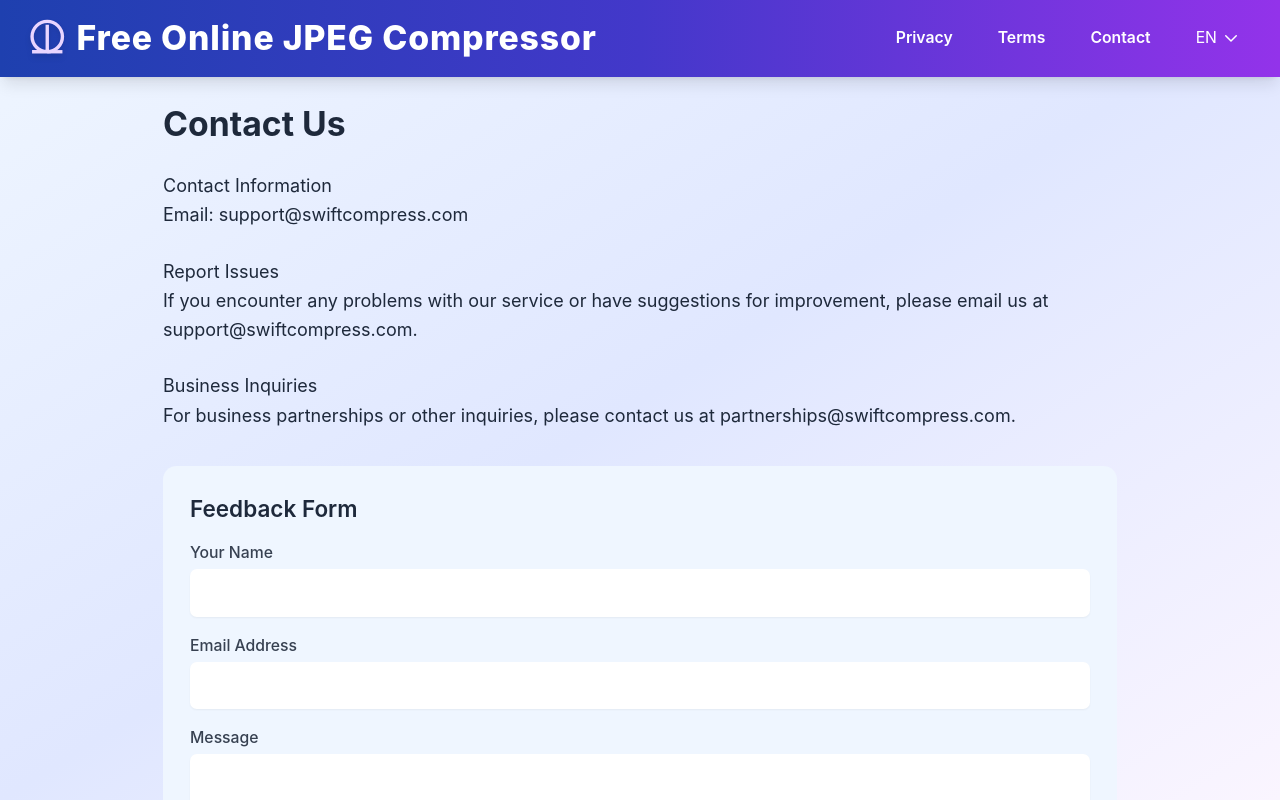
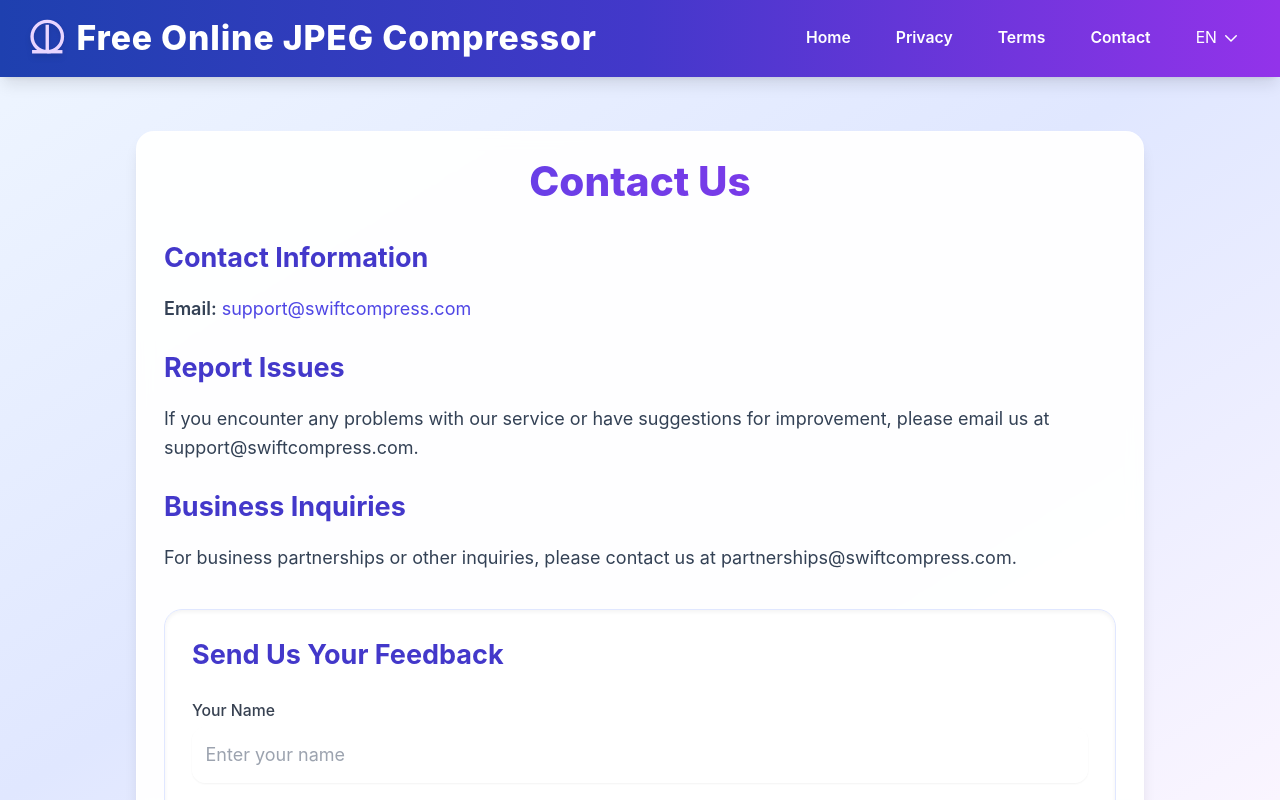
Before and after one commit to codewith-swapnil/compress-jpeg, a React (Vite) app: page /contact in a window 1280 px wide. Shown: the top 800 px of the page. Built offline with nearby package versions, Linux system fonts and the light colour scheme.

Commit message:
updated css all pages

```diff
--- a/src/components/MainLayout.jsx
+++ b/src/components/MainLayout.jsx
@@ -18,6 +18,7 @@
   return (
     <div className="min-h-screen flex flex-col">
       <header className="relative">
+        {/* Main Navigation Bar */}
         <nav className="w-full bg-gradient-to-r from-blue-800 via-indigo-700 to-purple-600 py-4 px-6 text-white text-center shadow-lg flex justify-between items-center sticky top-0 z-40 backdrop-blur-md bg-opacity-90">
           <Link to="/" className="font-extrabold tracking-wide text-2xl md:text-3xl flex items-center gap-2" onClick={closeMobileMenu}>
             <svg
@@ -35,6 +36,14 @@
 
           {/* Desktop Navigation Links */}
           <div className="hidden md:flex items-center gap-4">
+            {/* Added Home Link for Desktop */}
+            <Link
+              to="/"
+              className="text-white hover:bg-white/20 font-semibold px-3 py-1 rounded-lg transition-all duration-300 focus:outline-none focus:ring-2 focus:ring-white text-sm"
+              onClick={closeMobileMenu} // Ensure it closes if somehow clicked while menu is open
+            >
+              {t("home", "Home")}
+            </Link>
             <Link
               to="/privacy-policy"
               className="text-white hover:bg-white/20 font-semibold px-3 py-1 rounded-lg transition-all duration-300 focus:outline-none focus:ring-2 focus:ring-white text-sm"
@@ -94,12 +103,13 @@
 
         {/* Mobile Menu Overlay */}
         {isMobileMenuOpen && (
-          <div className="md:hidden fixed inset-0 bg-black bg-opacity-70 z-30 flex justify-end" onClick={closeMobileMenu}>
-            <div className="w-full max-w-xs bg-white text-slate-800 shadow-lg py-6 px-4 flex flex-col items-start gap-4 animate-slide-in-right relative" onClick={(e) => e.stopPropagation()}>
+          <div className="md:hidden fixed inset-0 bg-black bg-opacity-70 z-50 flex justify-end" onClick={closeMobileMenu}>
+            {/* Mobile Menu Content Panel */}
+            <div className="w-full max-w-xs bg-gradient-to-br from-blue-900 via-indigo-900 to-purple-800 text-white shadow-lg py-6 px-4 flex flex-col items-start animate-slide-in-right relative h-full overflow-y-auto" onClick={(e) => e.stopPropagation()}>
               {/* Close Button inside mobile menu */}
               <button
                 onClick={closeMobileMenu}
-                className="absolute top-4 right-4 text-gray-600 hover:text-gray-900 focus:outline-none focus:ring-2 focus:ring-indigo-500 p-2 rounded-md"
+                className="absolute top-4 right-4 text-white hover:text-gray-300 focus:outline-none focus:ring-2 focus:ring-white p-2 rounded-md"
                 aria-label="Close navigation menu"
               >
                 <svg
@@ -119,31 +129,41 @@
               </button>
 
               {/* Mobile Menu Links */}
-              <div className="mt-8 w-full"> {/* Added margin top to prevent overlap with close button */}
+              <div className="pt-16 w-full flex flex-col gap-2">
+                {/* Added Home Link for Mobile */}
+                <Link
+                  to="/"
+                  className="block w-full text-left py-3 px-4 rounded-lg hover:bg-white/10 transition-colors duration-200 text-lg font-medium"
+                  onClick={closeMobileMenu}
+                >
+                  {t("home", "Home")}
+                </Link>
                 <Link
                   to="/privacy-policy"
-                  className="block w-full text-left py-3 px-4 rounded-lg hover:bg-indigo-100 transition-colors duration-200 text-lg font-medium"
+                  className="block w-full text-left py-3 px-4 rounded-lg hover:bg-white/10 transition-colors duration-200 text-lg font-medium"
                   onClick={closeMobileMenu}
                 >
                   {t("privacy_policy", "Privacy")}
                 </Link>
                 <Link
                   to="/terms"
-                  className="block w-full text-left py-3 px-4 rounded-lg hover:bg-indigo-100 transition-colors duration-200 text-lg font-medium"
+                  className="block w-full text-left py-3 px-4 rounded-lg hover:bg-white/10 transition-colors duration-200 text-lg font-medium"
                   onClick={closeMobileMenu}
                 >
                   {t("terms", "Terms")}
                 </Link>
                 <Link
                   to="/contact"
-                  className="block w-full text-left py-3 px-4 rounded-lg hover:bg-indigo-100 transition-colors duration-200 text-lg font-medium"
+                  className="block w-full text-left py-3 px-4 rounded-lg hover:bg-white/10 transition-colors duration-200 text-lg font-medium"
                   onClick={closeMobileMenu}
                 >
                   {t("contact", "Contact")}
                 </Link>
               </div>
+              {/* Language Selector in Mobile Menu */}
               <div className="w-full mt-4">
-                <LanguageSelector />
+                {/* To ensure LanguageSelector matches, you might need to adjust its internal styling if it's not transparent */}
+                <LanguageSelector className="w-full" />
               </div>
             </div>
           </div>
--- a/src/pages/Contact.jsx
+++ b/src/pages/Contact.jsx
@@ -6,79 +6,86 @@
   const { t } = useTranslation();
 
   return (
-    <div className="max-w-4xl mx-auto p-6">
+    <div className="flex justify-center items-center py-12 px-4 sm:px-6 lg:px-8"> {/* Centering container */}
       <Helmet>
         <title>{t("contact_title", "Contact Us")} - SwiftCompress</title>
         <meta name="description" content={t("contact_meta_description", "Get in touch with the SwiftCompress team")} />
       </Helmet>
 
-      <h1 className="text-3xl font-bold mb-6">{t("contact_us", "Contact Us")}</h1>
+      <div className="card max-w-4xl w-full"> {/* Apply the 'card' class here */}
+        <h1 className="text-4xl font-extrabold mb-8 text-center text-gradient"> {/* Larger, gradient heading */}
+          {t("contact_us", "Contact Us")}
+        </h1>
 
-      <div className="prose max-w-none">
-        <h2>{t("contact_info", "Contact Information")}</h2>
-        <p>
-          {t("contact_email", "Email")}: support@swiftcompress.com
+        <div className="prose max-w-none text-slate-700 leading-relaxed"> {/* Adjusted prose for better text appearance */}
+          <h2 className="text-2xl font-bold mb-4 text-indigo-700">{t("contact_info", "Contact Information")}</h2>
+          <p className="mb-4">
+            <span className="font-semibold">{t("contact_email", "Email")}:</span> <a href="mailto:support@swiftcompress.com" className="text-indigo-600 hover:underline">support@swiftcompress.com</a>
           </p>
 
-        <h2 className="mt-6">{t("report_issues", "Report Issues")}</h2>
-        <p>
+          <h2 className="text-2xl font-bold mt-6 mb-4 text-indigo-700">{t("report_issues", "Report Issues")}</h2>
+          <p className="mb-4">
             {t("report_issues_detail",
               "If you encounter any problems with our service or have suggestions for improvement, please email us at support@swiftcompress.com.")}
           </p>
 
-        <h2 className="mt-6">{t("business_inquiries", "Business Inquiries")}</h2>
-        <p>
+          <h2 className="text-2xl font-bold mt-6 mb-4 text-indigo-700">{t("business_inquiries", "Business Inquiries")}</h2>
+          <p className="mb-4">
             {t("business_inquiries_detail",
               "For business partnerships or other inquiries, please contact us at partnerships@swiftcompress.com.")}
           </p>
 
-        <div className="mt-8 p-6 bg-blue-50 rounded-xl">
-          <h3 className="text-xl font-semibold mb-4">{t("feedback_header", "Feedback Form")}</h3>
-          <form className="space-y-4">
+          <div className="mt-8 p-6 bg-white/80 backdrop-blur-sm rounded-2xl shadow-inner border border-indigo-100"> {/* Styled feedback form container */}
+            <h3 className="text-2xl font-bold mb-6 text-indigo-700">{t("feedback_header", "Send Us Your Feedback")}</h3>
+            <form className="space-y-6"> {/* Increased spacing */}
               <div>
-              <label htmlFor="name" className="block text-sm font-medium text-gray-700">
+                <label htmlFor="name" className="block text-sm font-medium text-gray-700 mb-1">
                   {t("form_name", "Your Name")}
                 </label>
                 <input
                   type="text"
                   id="name"
-                className="mt-1 block w-full rounded-md border-gray-300 shadow-sm focus:border-indigo-500 focus:ring-indigo-500 p-2"
+                  className="mt-1 block w-full rounded-xl border-gray-300 shadow-sm focus:border-indigo-500 focus:ring-indigo-500 p-3 transition-all duration-200 ease-in-out bg-white/70" // Added rounded-xl, p-3, transition, bg-white/70
+                  placeholder={t("form_name_placeholder", "Enter your name")}
                 />
               </div>
 
               <div>
-              <label htmlFor="email" className="block text-sm font-medium text-gray-700">
+                <label htmlFor="email" className="block text-sm font-medium text-gray-700 mb-1">
                   {t("form_email", "Email Address")}
                 </label>
                 <input
                   type="email"
                   id="email"
-                className="mt-1 block w-full rounded-md border-gray-300 shadow-sm focus:border-indigo-500 focus:ring-indigo-500 p-2"
+                  className="mt-1 block w-full rounded-xl border-gray-300 shadow-sm focus:border-indigo-500 focus:ring-indigo-500 p-3 transition-all duration-200 ease-in-out bg-white/70" // Added rounded-xl, p-3, transition, bg-white/70
+                  placeholder={t("form_email_placeholder", "your.email@example.com")}
                   required
                 />
               </div>
 
               <div>
-              <label htmlFor="message" className="block text-sm font-medium text-gray-700">
+                <label htmlFor="message" className="block text-sm font-medium text-gray-700 mb-1">
                   {t("form_message", "Message")}
                 </label>
                 <textarea
                   id="message"
-                rows="4"
-                className="mt-1 block w-full rounded-md border-gray-300 shadow-sm focus:border-indigo-500 focus:ring-indigo-500 p-2"
+                  rows="5" // Increased rows for more space
+                  className="mt-1 block w-full rounded-xl border-gray-300 shadow-sm focus:border-indigo-500 focus:ring-indigo-500 p-3 transition-all duration-200 ease-in-out bg-white/70" // Added rounded-xl, p-3, transition, bg-white/70
+                  placeholder={t("form_message_placeholder", "Tell us what's on your mind...")}
                   required
                 ></textarea>
               </div>
 
               <button
                 type="submit"
-              className="inline-flex justify-center py-2 px-4 border border-transparent shadow-sm text-sm font-medium rounded-md text-white bg-indigo-600 hover:bg-indigo-700 focus:outline-none focus:ring-2 focus:ring-offset-2 focus:ring-indigo-500"
+                className="btn btn-primary w-full sm:w-auto" // Applied btn and btn-primary classes, full width on small screens
               >
-              {t("form_submit", "Submit")}
+                {t("form_submit", "Submit Feedback")}
               </button>
             </form>
           </div>
         </div>
       </div>
+    </div>
   );
 }
--- a/src/pages/PrivacyPolicy.jsx
+++ b/src/pages/PrivacyPolicy.jsx
@@ -6,41 +6,44 @@
   const { t } = useTranslation();
 
   return (
-    <div className="max-w-4xl mx-auto p-6">
+    <div className="flex justify-center items-center py-12 px-4 sm:px-6 lg:px-8"> {/* Centering container */}
       <Helmet>
         <title>{t("privacy_policy_title", "Privacy Policy")} - SwiftCompress</title>
         <meta name="description" content={t("privacy_meta_description", "Learn about our privacy practices and how we handle your data")} />
       </Helmet>
 
-      <h1 className="text-3xl font-bold mb-6">{t("privacy_policy", "Privacy Policy")}</h1>
+      <div className="card max-w-4xl w-full"> {/* Apply the 'card' class here */}
+        <h1 className="text-4xl font-extrabold mb-8 text-center text-gradient"> {/* Larger, gradient heading */}
+          {t("privacy_policy", "Privacy Policy")}
+        </h1>
 
-      <div className="prose max-w-none">
-        <h2>{t("privacy_intro_header", "Introduction")}</h2>
-        <p>
+        <div className="prose max-w-none text-slate-700 leading-relaxed"> {/* Adjusted prose for better text appearance */}
+          <h2 className="text-2xl font-bold mb-4 text-indigo-700">{t("privacy_intro_header", "Introduction")}</h2>
+          <p className="mb-4">
             {t("privacy_intro",
               "SwiftCompress is committed to protecting your privacy. This Privacy Policy explains how we handle your data when you use our service.")}
           </p>
 
-        <h2>{t("data_collection", "Data Collection")}</h2>
-        <p>
+          <h2 className="text-2xl font-bold mb-4 text-indigo-700">{t("data_collection", "Data Collection")}</h2>
+          <p className="mb-4">
             {t("data_collection_detail",
               "Our image compression tool processes your images entirely in your browser. We do not upload, store, or collect any of your images or personal data.")}
           </p>
 
-        <h2>{t("analytics", "Analytics")}</h2>
-        <p>
+          <h2 className="text-2xl font-bold mb-4 text-indigo-700">{t("analytics", "Analytics")}</h2>
+          <p className="mb-4">
             {t("analytics_detail",
               "We may use anonymous analytics to understand usage patterns and improve our service. This does not include any personal information.")}
           </p>
 
-        <h2>{t("ads", "Advertising")}</h2>
-        <p>
+          <h2 className="text-2xl font-bold mb-4 text-indigo-700">{t("ads", "Advertising")}</h2>
+          <p className="mb-4">
             {t("ads_detail",
               "We display ads using Google AdSense. These ads may use cookies to personalize content. You can control ad personalization through your Google account settings.")}
           </p>
 
-        <h2>{t("changes", "Changes to This Policy")}</h2>
-        <p>
+          <h2 className="text-2xl font-bold mb-4 text-indigo-700">{t("changes", "Changes to This Policy")}</h2>
+          <p className="mb-4">
             {t("changes_detail",
               "We may update this Privacy Policy periodically. We will notify you of any changes by posting the new policy on this page.")}
           </p>
@@ -50,5 +53,6 @@
           </p>
         </div>
       </div>
+    </div>
   );
 }
--- a/src/pages/Terms.jsx
+++ b/src/pages/Terms.jsx
@@ -6,49 +6,92 @@
   const { t } = useTranslation();
 
   return (
-    <div className="max-w-4xl mx-auto p-6">
+    <div className="max-w-4xl mx-auto p-6" style={styles.container}>
       <Helmet>
         <title>{t("terms_title", "Terms of Service")} - SwiftCompress</title>
         <meta name="description" content={t("terms_meta_description", "Terms and conditions for using SwiftCompress")} />
       </Helmet>
 
-      <h1 className="text-3xl font-bold mb-6">{t("terms_of_service", "Terms of Service")}</h1>
+      <h1 className="text-3xl font-bold mb-6" style={styles.h1}>{t("terms_of_service", "Terms of Service")}</h1>
 
-      <div className="prose max-w-none">
-        <h2>{t("terms_intro_header", "1. Introduction")}</h2>
-        <p>
+      <div className="prose max-w-none" style={styles.prose}>
+        <h2 style={styles.h2}>{t("terms_intro_header", "1. Introduction")}</h2>
+        <p style={styles.p}>
           {t("terms_intro",
             "By accessing or using the SwiftCompress website and services, you agree to be bound by these Terms of Service.")}
         </p>
 
-        <h2>{t("service_description", "2. Service Description")}</h2>
-        <p>
+        <h2 style={styles.h2}>{t("service_description", "2. Service Description")}</h2>
+        <p style={styles.p}>
           {t("service_description_detail",
             "SwiftCompress provides an online image compression tool that processes images directly in your browser without uploading them to our servers.")}
         </p>
 
-        <h2>{t("user_responsibilities", "3. User Responsibilities")}</h2>
-        <p>
+        <h2 style={styles.h2}>{t("user_responsibilities", "3. User Responsibilities")}</h2>
+        <p style={styles.p}>
           {t("user_responsibilities_detail",
             "You agree not to use the service for any illegal purpose or to upload content that violates copyright laws.")}
         </p>
 
-        <h2>{t("limitations", "4. Limitations of Liability")}</h2>
-        <p>
+        <h2 style={styles.h2}>{t("limitations", "4. Limitations of Liability")}</h2>
+        <p style={styles.p}>
           {t("limitations_detail",
             "SwiftCompress is not liable for any damages resulting from the use of our service. We make no guarantees about the quality or results of image compression.")}
         </p>
 
-        <h2>{t("changes_terms", "5. Changes to Terms")}</h2>
-        <p>
+        <h2 style={styles.h2}>{t("changes_terms", "5. Changes to Terms")}</h2>
+        <p style={styles.p}>
           {t("changes_terms_detail",
             "We reserve the right to modify these terms at any time. Continued use of the service constitutes acceptance of the modified terms.")}
         </p>
 
-        <p className="mt-8 text-sm text-gray-500">
+        <p className="mt-8 text-sm text-gray-500" style={styles.lastUpdated}>
           {t("last_updated", "Last updated")}: {new Date().toLocaleDateString()}
         </p>
       </div>
     </div>
   );
 }
+
+const styles = {
+  container: {
+    maxWidth: '896px', // max-w-4xl (64rem)
+    margin: '0 auto',  // mx-auto
+    padding: '1.5rem', // p-6
+    fontFamily: 'Arial, sans-serif', // Added a common font-family
+    lineHeight: '1.6', // Improved readability
+    color: '#333', // Default text color
+  },
+  h1: {
+    fontSize: '2.5rem', // Increased for prominence
+    fontWeight: 'bold',
+    marginBottom: '1.5rem', // mb-6
+    color: '#1a202c', // Darker color for main heading
+    textAlign: 'center', // Centered heading
+  },
+  prose: {
+    maxWidth: 'none', // max-w-none
+    color: '#374151', // gray-700
+    fontSize: '1rem',
+    lineHeight: '1.75',
+  },
+  h2: {
+    fontSize: '1.875rem', // text-2xl equivalent for subheadings
+    fontWeight: 'bold',
+    marginTop: '2.5rem', // More space above
+    marginBottom: '1rem',
+    color: '#2d3748', // Slightly lighter than h1
+    borderBottom: '1px solid #e2e8f0', // Subtle separator
+    paddingBottom: '0.5rem',
+  },
+  p: {
+    marginBottom: '1em', // Standard paragraph spacing
+    color: '#4a5568', // Slightly softer text color
+  },
+  lastUpdated: {
+    marginTop: '2rem', // mt-8
+    fontSize: '0.875rem', // text-sm
+    color: '#6b7280', // text-gray-500
+    textAlign: 'right', // Align to the right
+  }
+};
```
Lines whose indentation alone changed are shown as unchanged.
